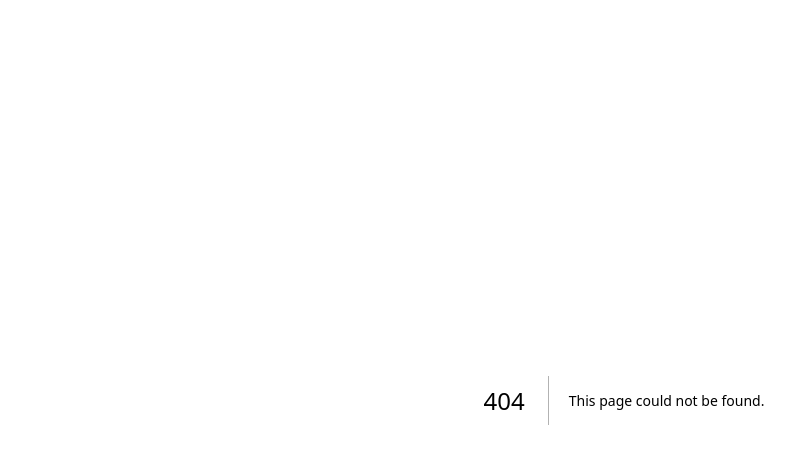
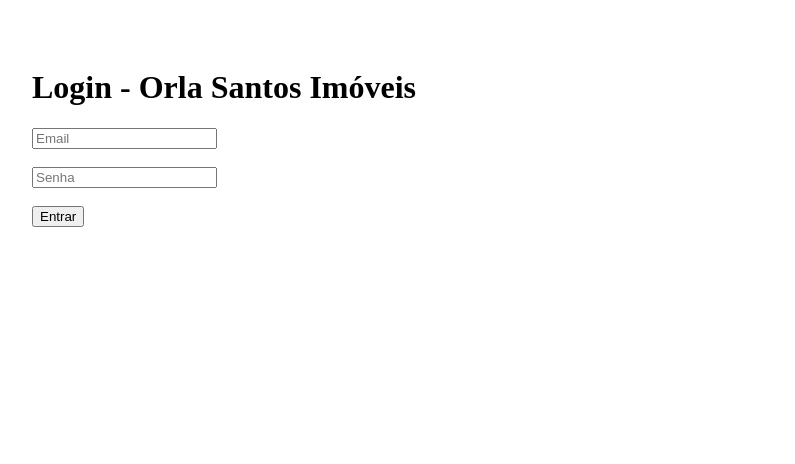
Before and after one commit to orlasantosimoveis/orlasantosimoveis, a Next.js app: page /login in a window 1280 px wide. Before the commit this address had no page. Shown: the top 464 px of the page, without its empty margins (16-811 px from the left). Built offline with nearby package versions, Linux system fonts and the light colour scheme; no server answers.

Commit message:
Add login component with Supabase authentication

```diff
--- /dev/null
+++ b/pages/login.js
@@ -0,0 +1,67 @@
+import { useState } from "react";
+import { createClient } from "@supabase/supabase-js";
+import { useRouter } from "next/router";
+
+const supabase = createClient(
+  process.env.NEXT_PUBLIC_SUPABASE_URL,
+  process.env.NEXT_PUBLIC_SUPABASE_ANON_KEY
+);
+
+export default function Login() {
+
+  const router = useRouter();
+
+  const [email, setEmail] = useState("");
+  const [senha, setSenha] = useState("");
+  const [msg, setMsg] = useState("");
+
+  async function entrar() {
+
+    const { error } = await supabase.auth.signInWithPassword({
+      email,
+      password: senha
+    });
+
+    if (error) {
+      setMsg(error.message);
+      return;
+    }
+
+    router.push("/admin");
+
+  }
+
+  return (
+    <div style={{padding:40}}>
+
+      <h1>Login - Orla Santos Imóveis</h1>
+
+      <input
+        placeholder="Email"
+        value={email}
+        onChange={(e)=>setEmail(e.target.value)}
+      />
+
+      <br/><br/>
+
+      <input
+        type="password"
+        placeholder="Senha"
+        value={senha}
+        onChange={(e)=>setSenha(e.target.value)}
+      />
+
+      <br/><br/>
+
+      <button onClick={entrar}>
+        Entrar
+      </button>
+
+      <br/><br/>
+
+      {msg}
+
+    </div>
+  );
+
+}
```
